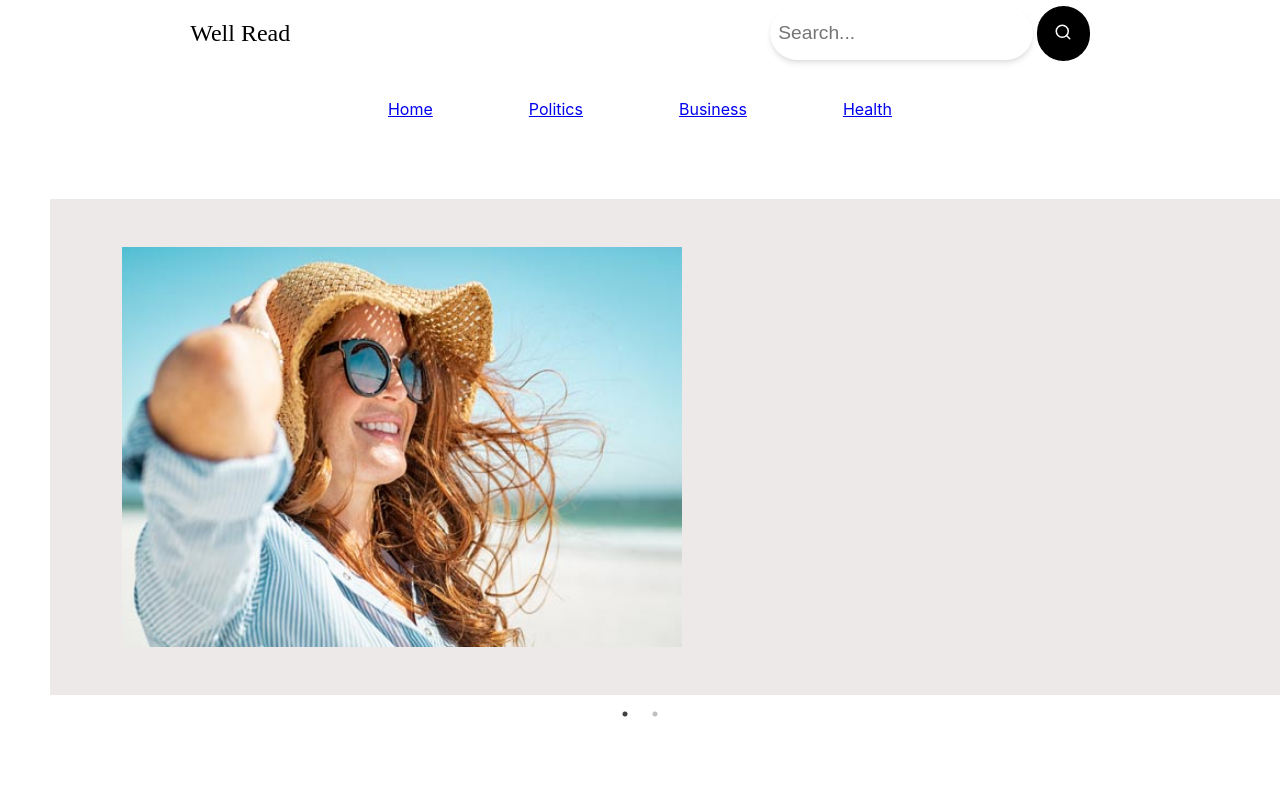
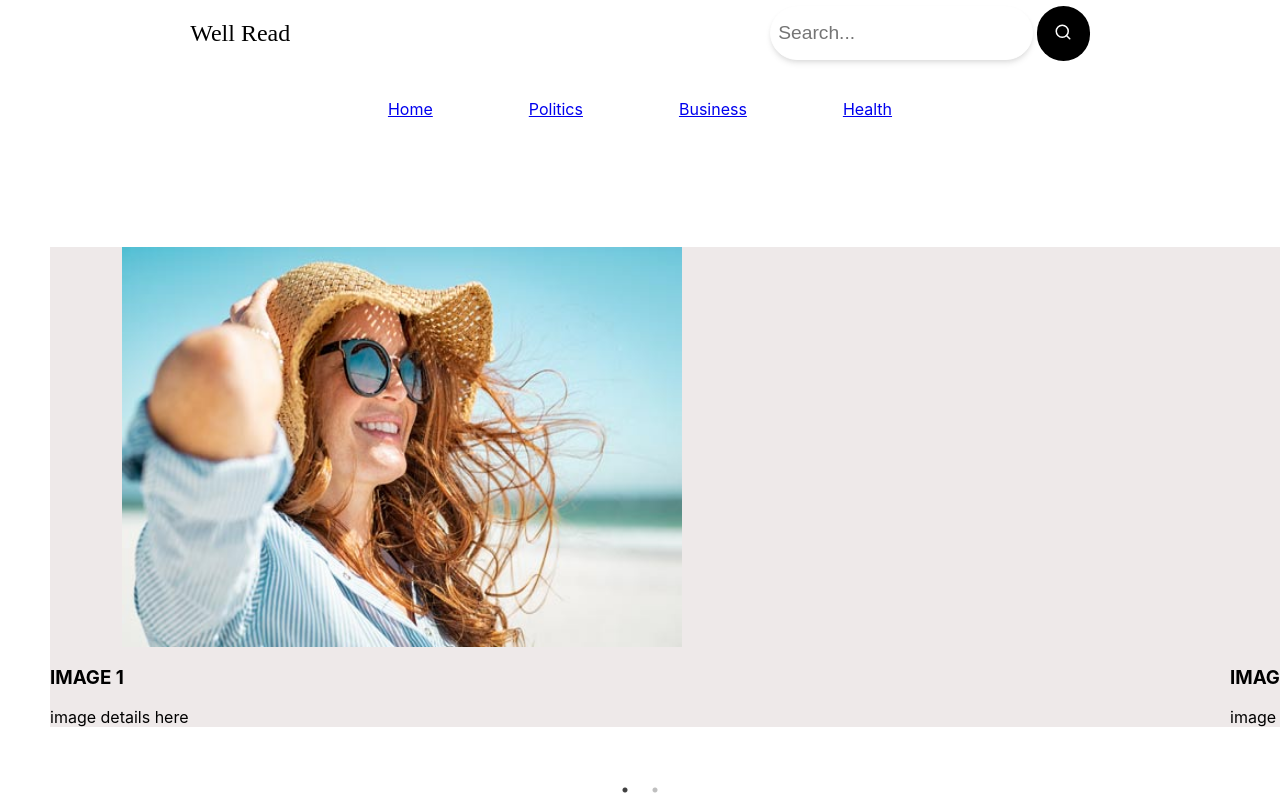
Before and after one commit to Jacsonrai/tutorClass, a React (Create React App) app: page / in a window 1280 px wide. Shown: the top 800 px of the page. Built offline with nearby package versions, Linux system fonts and the light colour scheme.

Commit message:
Carousel-test

```diff
--- a/src/Component/Carousel/ReactCarousel.jsx
+++ b/src/Component/Carousel/ReactCarousel.jsx
@@ -32,8 +32,17 @@ const ReactCarousel=({datafromcarousel=[]}) =>{
 <img src={each.image} className="imagefromCarousel"/>
 
     </figure>
+<div className='title'>
+    <h3>{each?.imagelabel}</h3>
 
 
+
+</div>
+       <div className='DescriptionContainer'>
+        <p>{each?.details}</p>
+
+
+       </div>
         </div>
 
 
--- a/src/Component/Carousel/carosel.css
+++ b/src/Component/Carousel/carosel.css
@@ -1,17 +1,20 @@
 
  .maincontainer{
     padding-top: 5em;
+    width: 10em;
 
  }
 
  .innercontainer{
-background-color:rgba(233, 227, 227, 0.775);
+
 padding-top: 2em;
 padding-bottom: 2em;
 
 }
 
-
+.details{
+    background-color:rgba(233, 227, 227, 0.775);
+}
 
 
 .imagefromCarousel {
@@ -19,7 +22,10 @@ padding-bottom: 2em;
     margin-left: 2em;
     width: 35em;
     /* border-radius: 5em; */
-
-
     height: 25em;
 }
+
+.titleContainer{
+align-items: right;
+
+}
--- a/src/Pages/Home/Home.jsx
+++ b/src/Pages/Home/Home.jsx
@@ -8,24 +8,20 @@ const data =[
 
 {
 image:image1,
-imagelabel: "Dhankuta",
-
+imagelabel: "IMAGE 1 ",
+details:"image details here",
 
 },
 
 
 {
   image: image2,
-  imagelabel: "Dhankuta",
+  imagelabel: "IMAGE 2",
+  details:"image details here",
+
 
 
   },
-  // {
-  //   name: "sanjog rai",
-  //   address: "Dhankuta",
-
-
-  //   },
 
 ]
 
```
